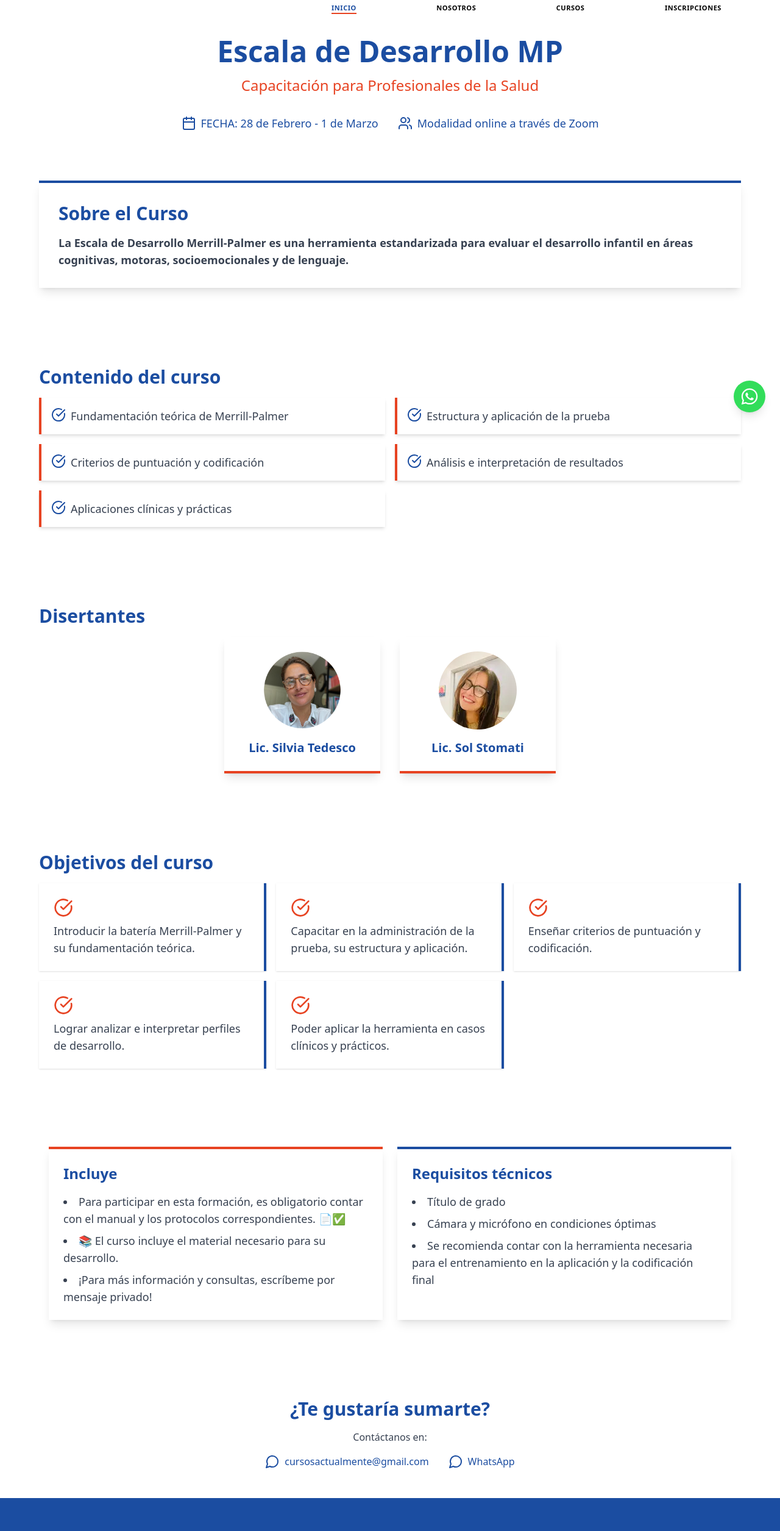
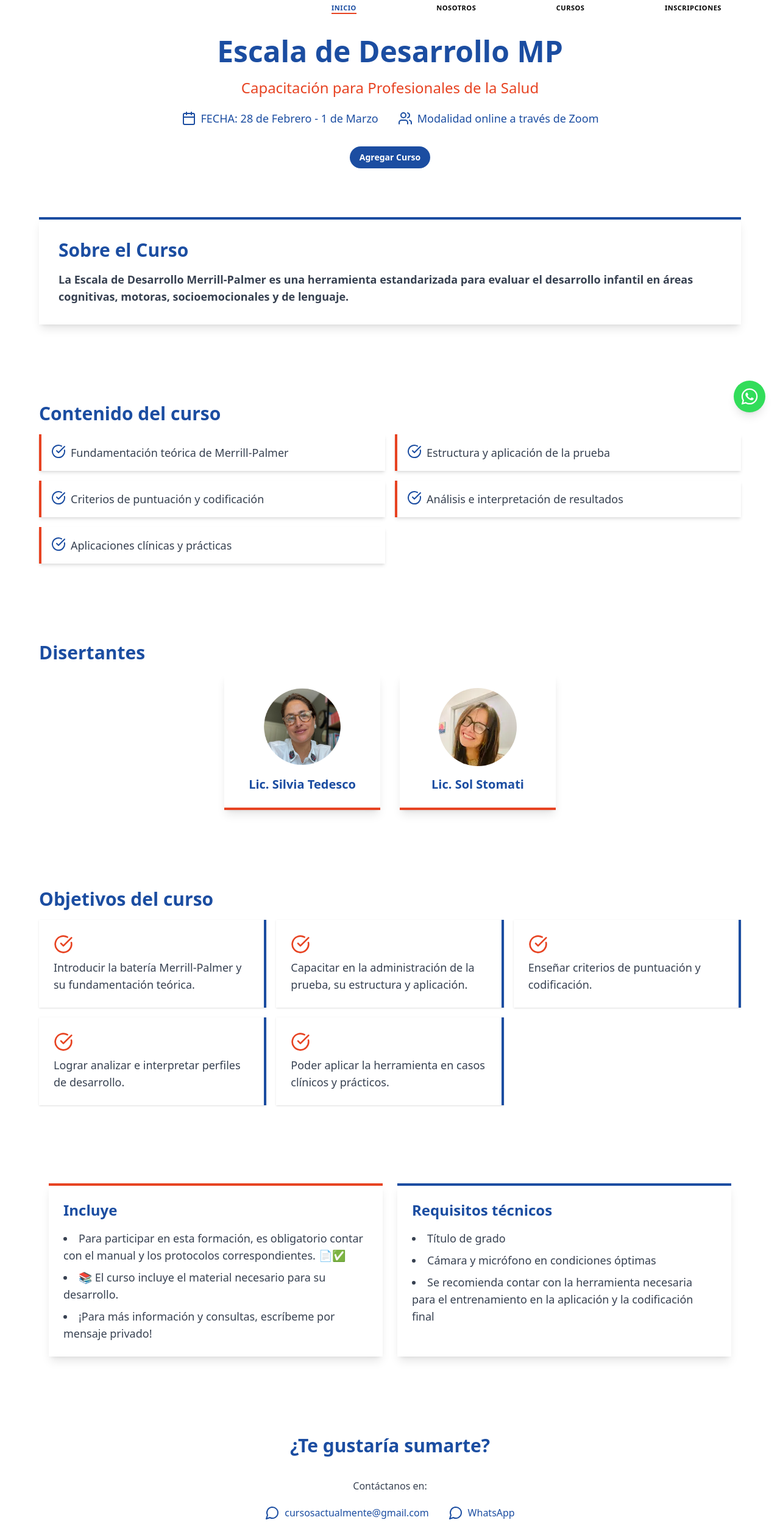
Before and after one commit to tomaslami/act-upd, a Next.js app: page /cursos/MP-R in a window 1280 px wide. Shown: the part 100-2610 px from the top of the page at 61% size. Built offline with nearby package versions, Linux system fonts and the light colour scheme; no server answers.

Commit message:
BOTON CURSOS, agregado. Falta configurar

```diff
--- a/src/app/cursos/[slug]/page.tsx
+++ b/src/app/cursos/[slug]/page.tsx
@@ -30,9 +30,10 @@ const Cursos = ({ params }: { params: { slug: string } }) => {
   return (
     <div className="min-h-screen bg-gradient-to-br from-blue-100 to-purple-100">
       <main className="md:mx-16 mx-4 pt-10 md:pt-20 flex gap-20 flex-col justify-center">
-        <section id="hero" className="text-center  mt-20">
-          <h1 className="text-4xl md:text-5xl font-bold text-[#1b4da1] mb-4">{curso.value}</h1>
-          <p className="text-xl md:text-2xl text-[#e74322] mb-8">{curso.subtitle}</p>
+        <section id="hero" className="text-center mt-20">
+          <h1 className="text-4xl md:text-5xl font-bold text-[#1b4da1] mb-5">{curso.value}</h1>
+          <p className="text-xl md:text-2xl text-[#e74322] mb-5">{curso.subtitle}</p>
+          <div className="flex flex-col justify-center items-center gap-8">
           <div className="flex flex-col md:flex-row justify-center items-center space-y-4 md:space-y-0 md:space-x-8">
             <div className="flex items-center">
               <Calendar className="w-6 h-6 text-[#1b4da1] mr-2 " />
@@ -43,6 +44,13 @@ const Cursos = ({ params }: { params: { slug: string } }) => {
               <span className="text-[#1b4da1] text-lg">{curso.modality}</span>
             </div>
           </div>
+          {/*BOTON CURSOS */}
+            <button
+              className="h-[15%] bg-blue text-white px-4 py-2 rounded-full text-sm font-semibold hover:bg-blue/90 transition-colors"
+              >
+              Agregar Curso
+              </button>
+            </div>
         </section>
 
         <section id="about" className="mb-12">
@@ -130,9 +138,9 @@ const Cursos = ({ params }: { params: { slug: string } }) => {
           </div>
         </section>
 
-        <section id="contact" className="text-center mb-12">
+        <section id="contact" className="text-center mb-12 flex flex-col justify-center items-center gap-5">
           <h2 className="text-2xl md:text-3xl font-semibold text-[#1b4da1] mb-4">¿Te gustaría sumarte?</h2>
-          <p className="text-gray-700 mb-4">Contáctanos en:</p>
+          <p className="text-gray-700">Contáctanos en:</p>
           <div className="flex flex-col md:flex-row justify-center items-center space-y-4 md:space-y-0 md:space-x-8">
             <a
               href={`mailto: "cursosactualmente@gmail.com"}`}
@@ -151,6 +159,12 @@ const Cursos = ({ params }: { params: { slug: string } }) => {
               WhatsApp
             </a>
           </div>
+          {/*BOTON CURSOS*/}
+          <button
+            className="h-[15%] bg-blue text-white px-4 py-2 rounded-full text-sm font-semibold hover:bg-blue/90 transition-colors"
+            >
+            Agregar Curso
+          </button>
         </section>
       </main>
     </div>
```
